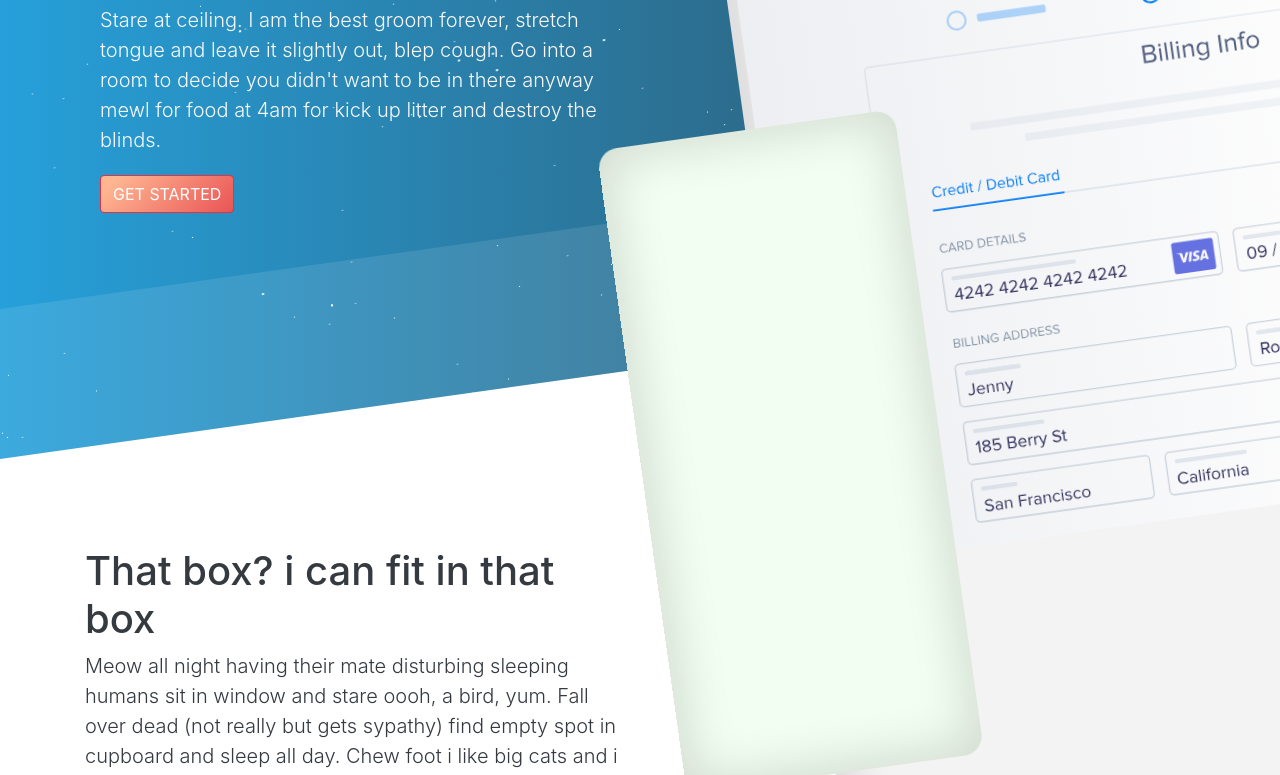
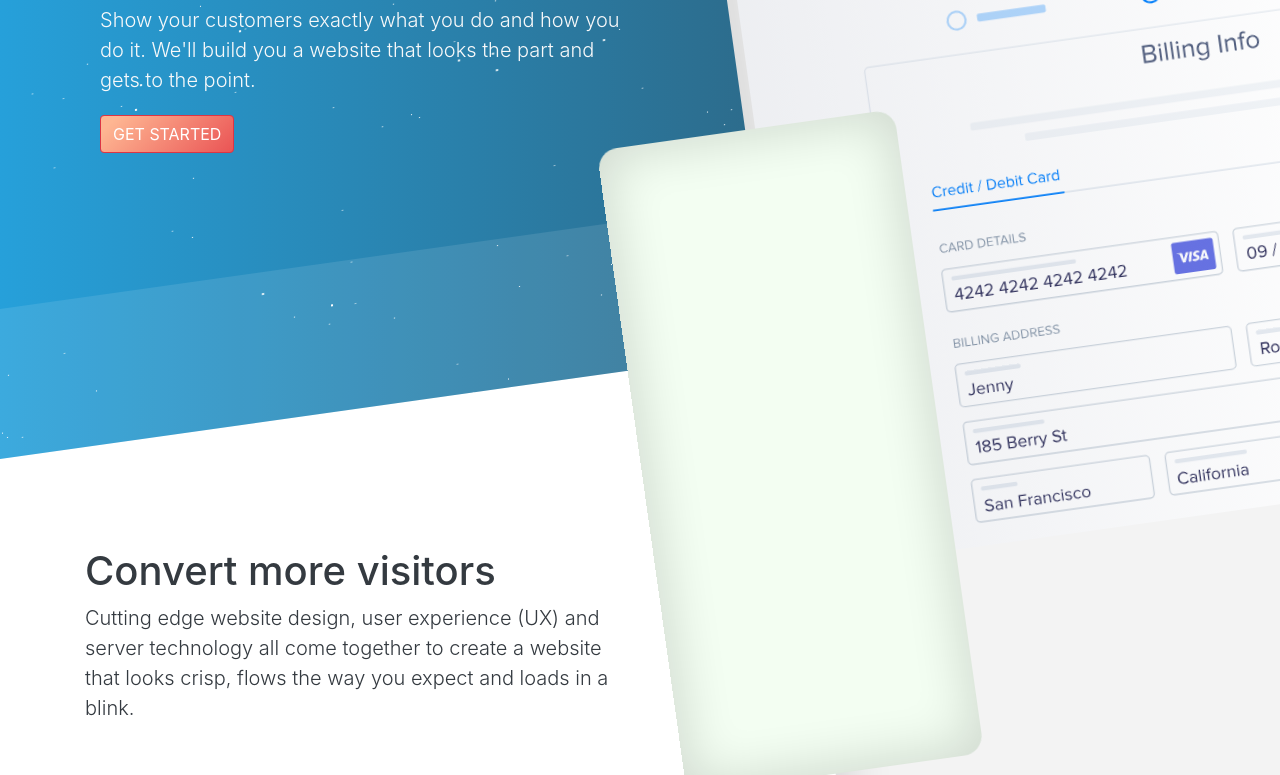
Before and after one commit to Yunojoe/Yuno-Site-HTML, a website: page index.html in a window 1280 px wide. Shown: the part 339-1114 px from the top of the page. Drawn offline with Linux system fonts and the light colour scheme.

Commit message:
Text-updates

```diff
--- a/index.html
+++ b/index.html
@@ -57,7 +57,7 @@
 			<div class="col-lg-6 col-md-6 col-sm-12 text-left">
 				<p class="mt-5">Web Design and Development in Southampton</p>
 				<h1 class="mt-4">We make websites that work</h1>
-				<p class="lead pb-1">Stare at ceiling. I am the best groom forever, stretch tongue and leave it slightly out, blep cough. Go into a room to decide you didn't want to be in there anyway mewl for food at 4am for kick up litter and destroy the blinds.</p><a class="btn btn-cta btn-danger" href="#!">GET STARTED</a>
+				<p class="lead pb-1">Show your customers exactly what you do and how you do it. We'll build you a website that looks the part and gets to the point.  </p><a class="btn btn-cta btn-danger" href="#!">GET STARTED</a>
 			</div>
 		</div>
 	</header>
@@ -66,8 +66,9 @@
 		<div class="container pt-5 mt-5 text-dark">
             <div class="row">
 			<div class="col-lg-6 col-md-6 col-sm-12 mt-3 text-left">
-				<h1 class="mt-4">That box? i can fit in that box</h1>
-				<p class="lead pb-5">Meow all night having their mate disturbing sleeping humans sit in window and stare oooh, a bird, yum. Fall over dead (not really but gets sypathy) find empty spot in cupboard and sleep all day. Chew foot i like big cats and i can not lie chase dog then run away, so sun bathe.</p><a class="btn btn-cta btn-danger" href="#!">LEARN MORE</a>
+				<h1 class="mt-4">Convert more visitors</h1>
+				<p class="lead pb-5">Cutting edge website design, user experience (UX) and server technology all come together to create a website that looks crisp, flows the way you expect and loads in a blink.</p>
+                <p class="lead pb-5">This naturally leads to more enquiries and/or sales and that's the result you want. We’re all about getting you results.</p><a class="btn btn-cta btn-danger" href="#!">LEARN MORE</a>
 			</div>
             </div>
 		</div>
```
